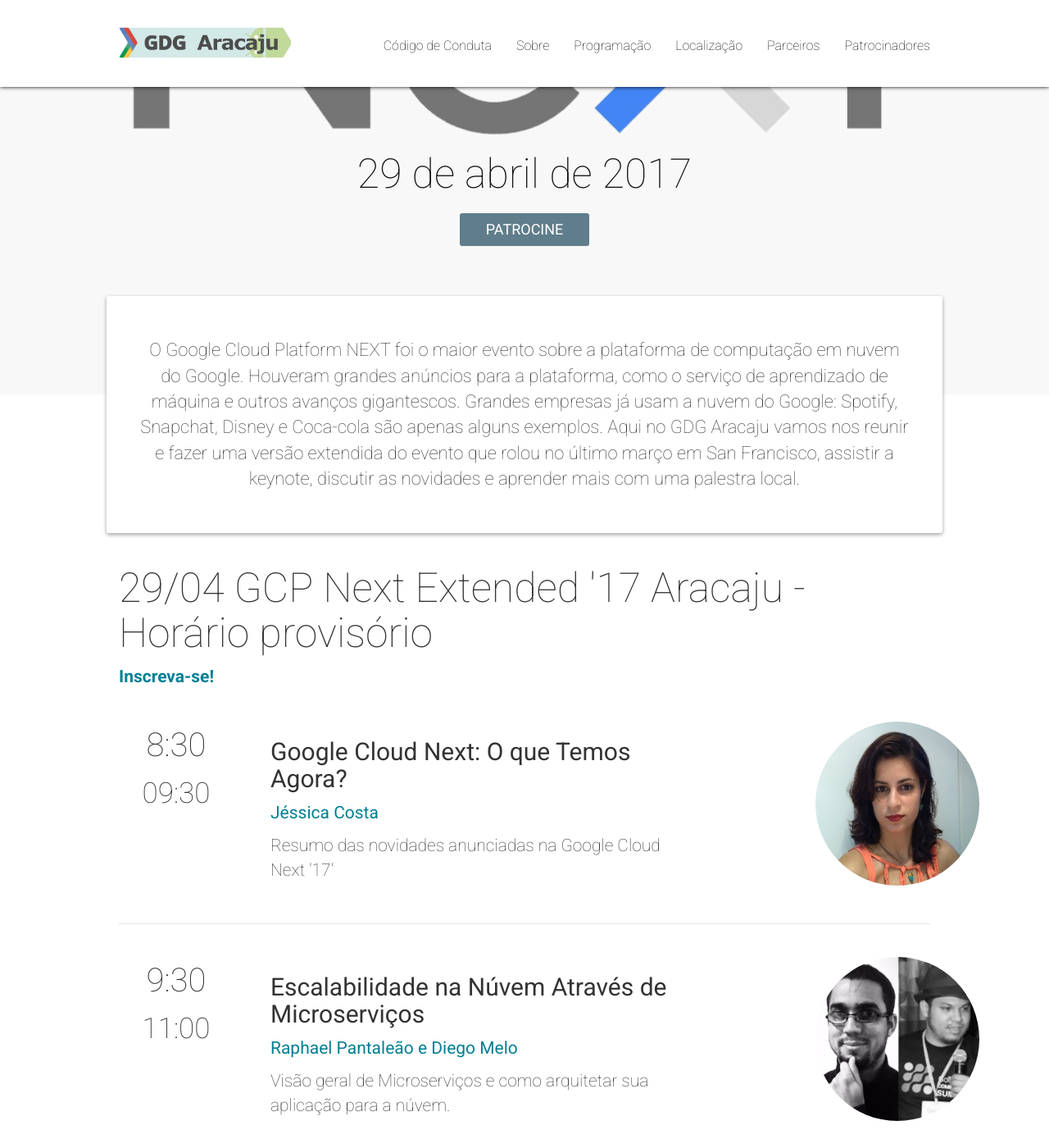
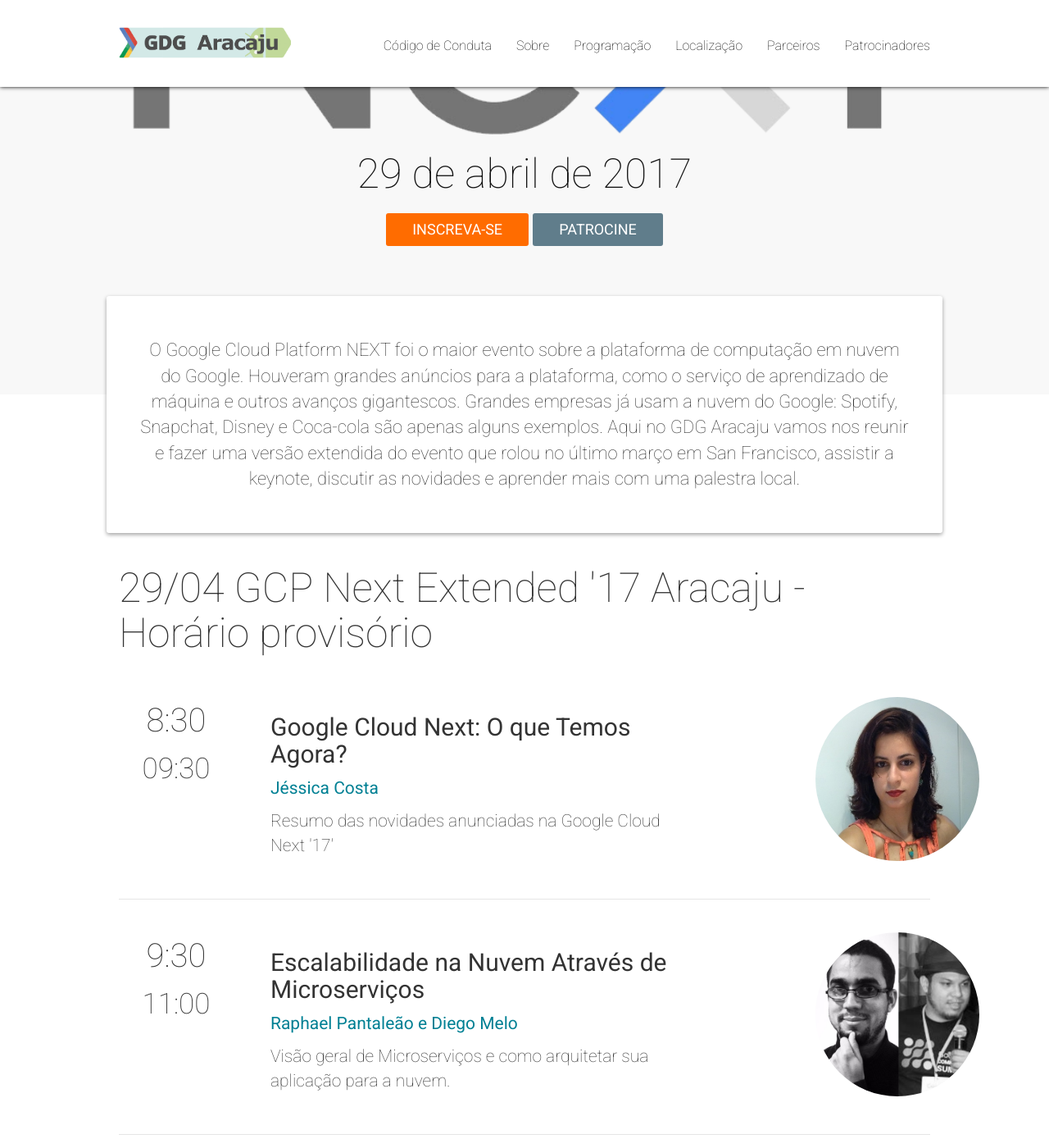
Before and after one commit to GDGAracaju/gcpnext-extended, a Jekyll site: the page built from index.html, in a window 1280 px wide and 1400 px high, scrolled down 479 px. Shown: the whole window at 82% size. Built offline with Jekyll 4.4.1, drawn with Linux system fonts in a browser that asks for light colours; nearby versions of some CDN libraries; Markdown is read by kramdown in place of the engine named in the settings; comment, search, counter and statistics services are not loaded.

Commit message:
Adição de Links de inscrição e correção das coordenadas do maps

```diff
--- a/_config.yml
+++ b/_config.yml
@@ -23,8 +23,8 @@
     cover: "./img/og_image.png"
     facebook: "http://gcp.gdgaracaju.com.br/img/og_image.png"
 
-subscribe_text: ""
-subscribe_url: ""
+subscribe_text: "Inscreva-se"
+subscribe_url: "https://www.sympla.com.br/google-cloud-next-extended-aracaju__131765"
 
 # Active sections on the website
 sections:
@@ -99,11 +99,11 @@
           photo: "./img/speakers/jessica_costa.jpg"
           url: ""
       -
-        name: "Escalabilidade na Núvem Através de Microserviços"
+        name: "Escalabilidade na Nuvem Através de Microserviços"
         time:
           start: "9:30"
           end: "11:00"
-        description: "Visão geral de Microserviços e como arquitetar sua aplicação para a núvem."
+        description: "Visão geral de Microserviços e como arquitetar sua aplicação para a nuvem."
         speaker:
           name: "Raphael Pantaleão e Diego Melo"
           photo: "./img/speakers/raphael_diego.jpg"
--- a/_includes/header.html
+++ b/_includes/header.html
@@ -3,7 +3,7 @@
 	    <div class="starter-template">
 	        <img src="img/banner-horz.png" class="coverzao" width="100%"/>
 	        <h1>{{ site.conf.date }}</h1>
-	        <!--a id="hey-yo" target="_blank" class="btn btn-danger btn-lg" href="{{ site.subscribe_url }}">{{ site.subscribe_text }}</a-->
+	        <a id="hey-yo" target="_blank" class="btn btn-success btn-lg" href="{{ site.subscribe_url }}">{{ site.subscribe_text }}</a>
 	        <a id="hey-yo" target="_blank" class="btn btn-danger btn-lg" href="mailto:gdgaracaju@gmail.com">Patrocine</a>
 	        <br/>
 	        <br/>
--- a/_includes/section/schedule.html
+++ b/_includes/section/schedule.html
@@ -7,9 +7,6 @@
                 <div id="{{day.day}}">
                     <h1>{{ day.name }}</h1>
                     <span>{{ day.description }}</span>
-                    {% if day.url %}
-                    <span><b><a href="{{ day.url }}">Inscreva-se!</a></b></span>
-                    {% endif %}
                     <p>&nbsp;</p>
                     {% for slot in day.agenda %}
                     <div class="presentation-gem row">
--- a/_layouts/default.html
+++ b/_layouts/default.html
@@ -49,7 +49,7 @@
     <script type="text/javascript" src="https://maps.googleapis.com/maps/api/js?v=3.exp&signed_in=true&key=">
     </script>
     <script type="text/javascript">
-        var geoPoint = new google.maps.LatLng(-10.9002136, -37.0574635);
+        var geoPoint = new google.maps.LatLng(-10.967667, -37.060271);
     </script>
     <script type="text/javascript" src="js/main.app.js"></script>
     <script type="text/javascript">
--- a/css/style.css
+++ b/css/style.css
@@ -74,6 +74,19 @@
 
 a.btn-danger:hover {
     background: #CFD8DC;
+    color: #212121;
+}
+
+a.btn-success {
+    background: #FF6C00;
+    color: #FFFFFF;
+    border: 0;
+    border-radius: 3px;
+    font-weight: 400;
+}
+
+a.btn-success:hover {
+    background: #FFB74D;
     color: #212121;
 }
 /*-=-=-=-=-=-=-=-=-=-=-=-=-=-=-=-=-=-=-=-=-=-=
```
